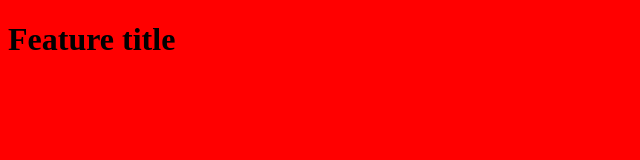
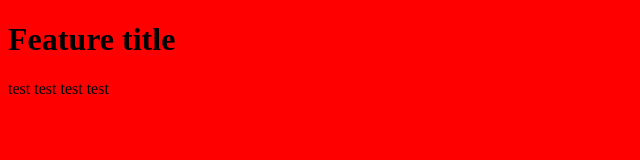
Before and after one commit to devmuhammadmustafa/upsups, a plain HTML site: page index.html in a window 1280 px wide. Shown: the whole page, without its empty margins (0-640 px from the left). Drawn offline with Linux system fonts and the light colour scheme.

Commit message:
test added

```diff
--- a/index.html
+++ b/index.html
@@ -8,5 +8,6 @@
   </head>
   <body>
     <h1>Feature title</h1>
+    test test test test
   </body>
 </html>
```
